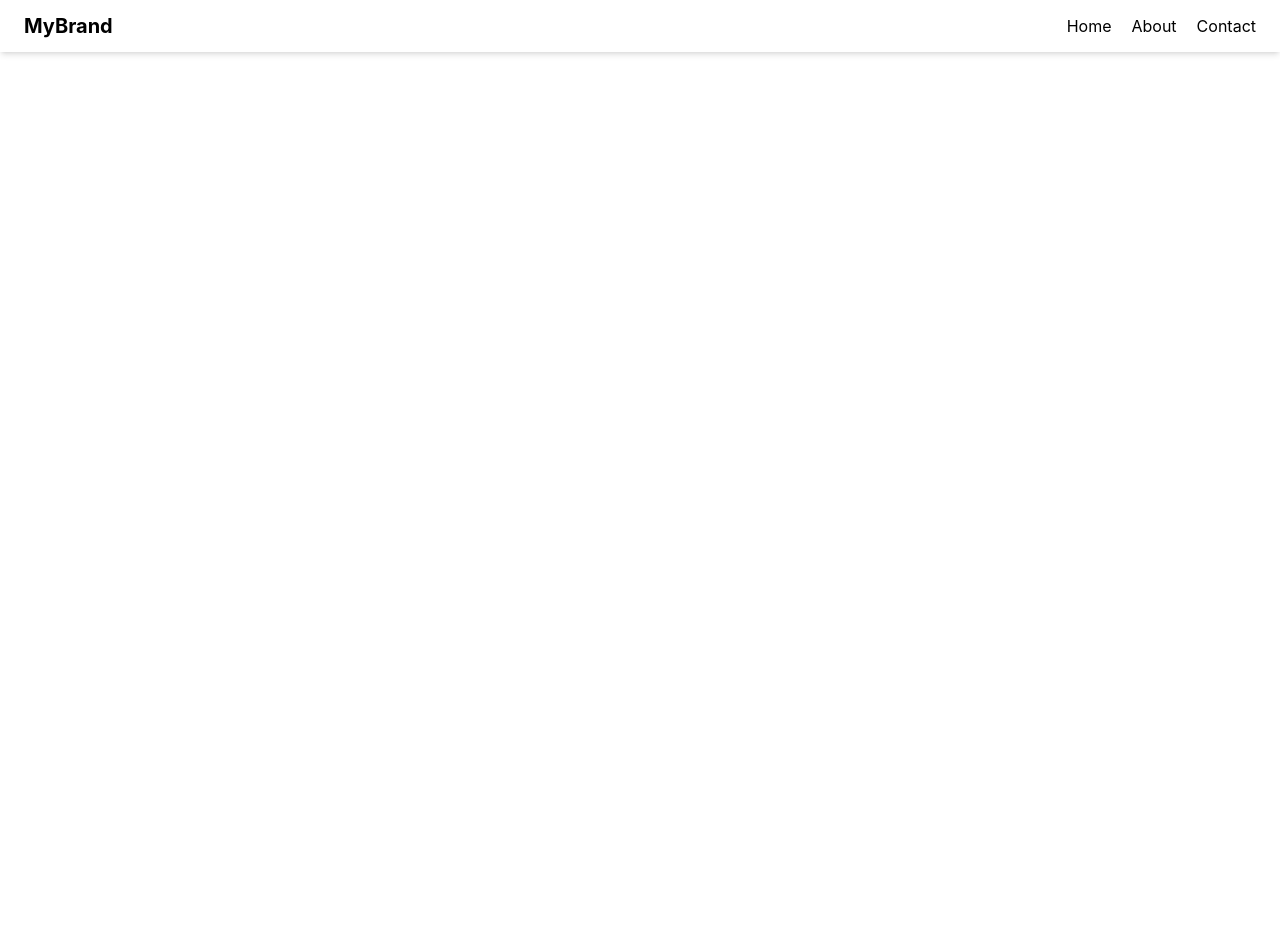
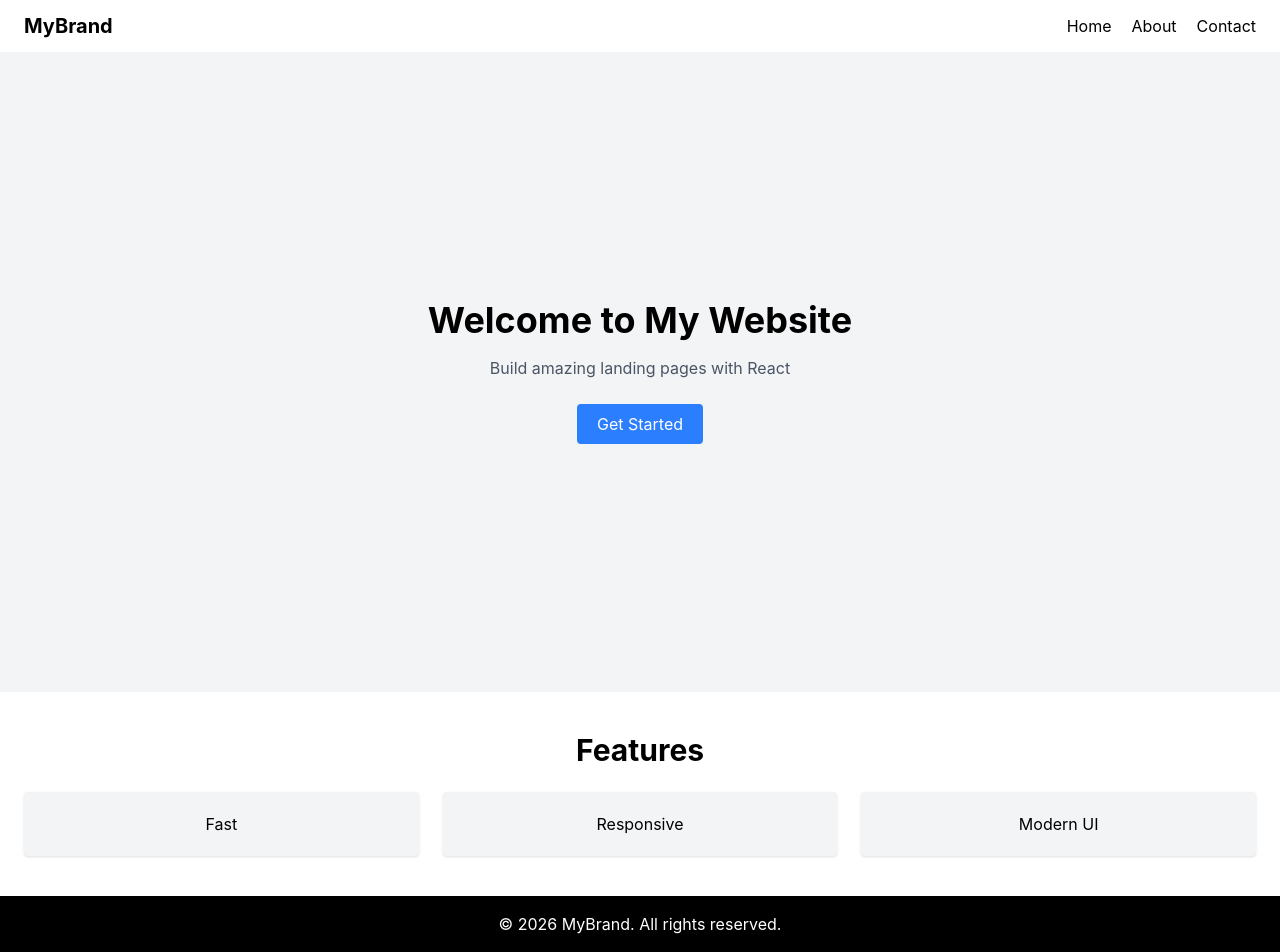
Before and after one commit to chanchaljai/react2, a React (Vite) app: page / in a window 1280 px wide. Before the commit the page ends 800 px from the top, so only its background shows below. Built offline with nearby package versions, Linux system fonts and the light colour scheme.

Commit message:
landing page practice

```diff
--- a/src/App.jsx
+++ b/src/App.jsx
@@ -1,10 +1,16 @@
 import React from 'react'
 import Navbar from './components/Navbar'
+import Hero from './components/Hero'
+import Features from './components/Features'
+import Footer from './components/Footer'
 
 const App = () => {
   return (
     <div>
       <Navbar/>
+      <Hero/>
+      <Features/>
+      <Footer/>
     </div>
   )
 }
--- a/src/components/Features.jsx
+++ b/src/components/Features.jsx
@@ -0,0 +1,17 @@
+import React from "react";
+
+const Features = () => {
+  return (
+    <div className="py-10 px-6 text-center">
+      <h2 className="text-3xl font-bold mb-6">Features</h2>
+
+      <div className="grid md:grid-cols-3 gap-6">
+        <div className="p-5  bg-gray-100 shadow rounded">Fast</div>
+        <div className="p-5 bg-gray-100 shadow rounded">Responsive</div>
+        <div className="p-5 bg-gray-100 shadow rounded">Modern UI</div>
+      </div>
+    </div>
+  );
+};
+
+export default Features;
--- /dev/null
+++ b/src/components/Footer.jsx
@@ -0,0 +1,11 @@
+import React from "react";
+
+const Footer = () => {
+  return (
+    <div className="bg-black text-white text-center py-4">
+      © 2026 MyBrand. All rights reserved.
+    </div>
+  );
+};
+
+export default Footer;
--- a/src/components/Hero.jsx
+++ b/src/components/Hero.jsx
@@ -0,0 +1,19 @@
+import React from "react";
+
+const Hero = () => {
+  return (
+    <div className="h-[80vh] flex flex-col justify-center items-center text-center bg-gray-100">
+      <h1 className="text-4xl font-bold mb-4">
+        Welcome to My Website
+      </h1>
+      <p className="mb-6 text-gray-600">
+        Build amazing landing pages with React
+      </p>
+      <button className="bg-blue-500 text-white px-5 py-2 rounded hover:bg-blue-600">
+        Get Started
+      </button>
+    </div>
+  );
+};
+
+export default Hero;
```
